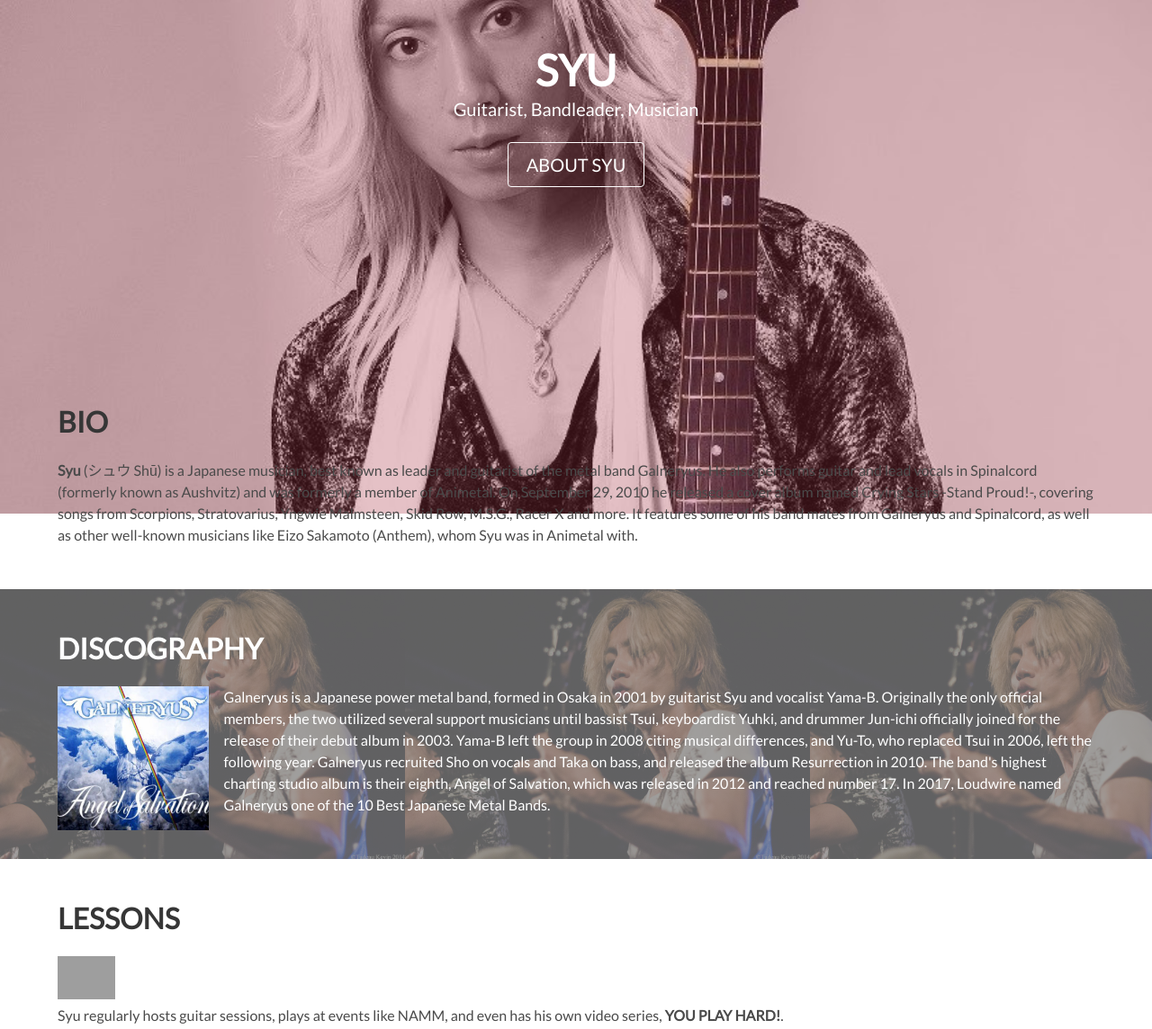
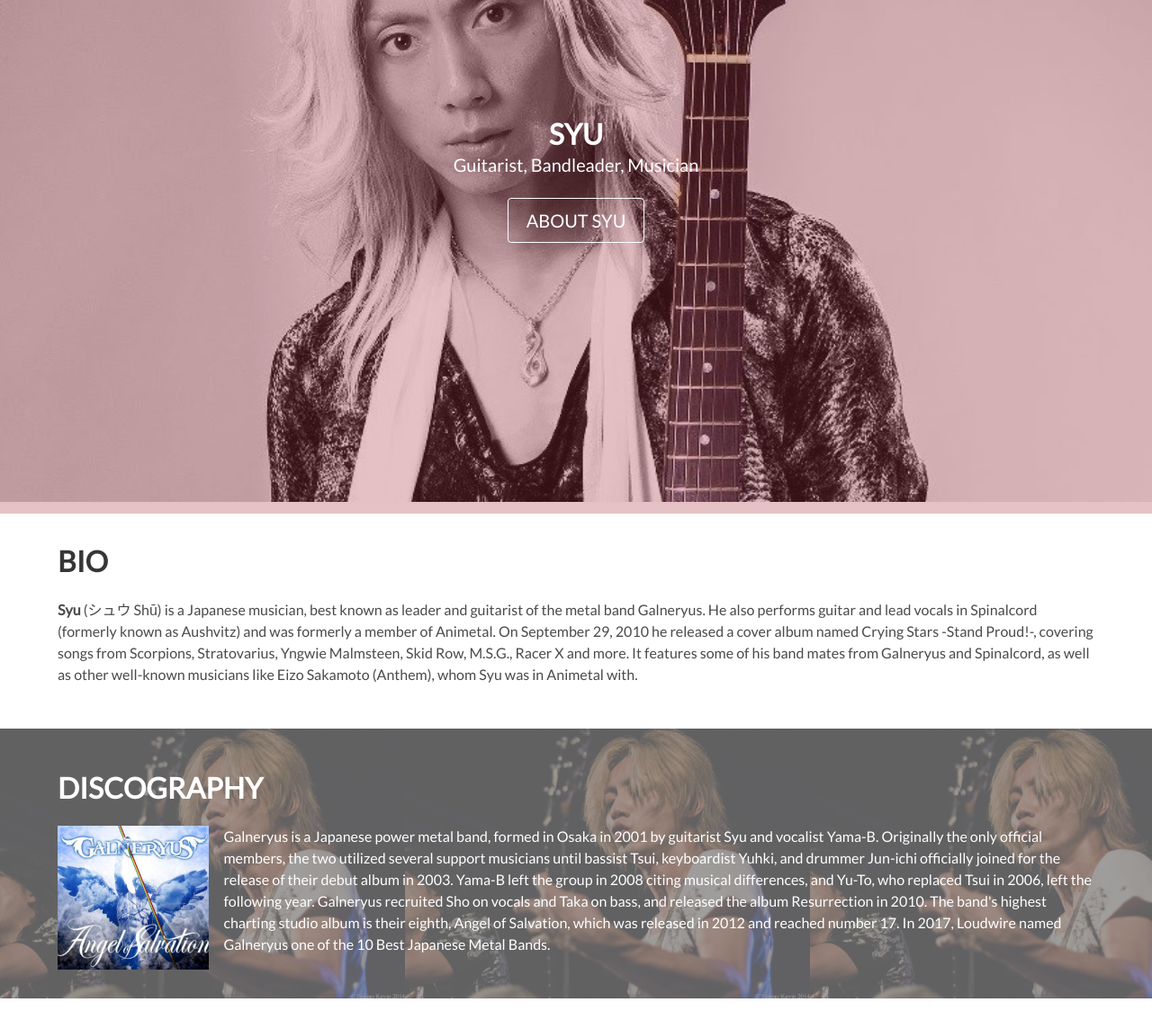
Before and after one commit to tho-samples/syu, a website: page index.html in a window 1280 px wide. Shown: the part 229-1373 px from the top of the page at 90% size. Drawn offline with nearby package versions, Linux system fonts and the light colour scheme; grey boxes are pictures that could not be loaded.

Commit message:
Fixed hero

```diff
--- a/css/style.css
+++ b/css/style.css
@@ -3,7 +3,7 @@
     height: 100%;
 }
 
-body {
+.hero {
     background-image: url('../img/background.jpg');
     background-size: cover;
 }
@@ -21,7 +21,7 @@
     height: 10em;
 }
 
-.field label ,.section-footer p, .section-grey p, .section-grey .title {
+.field label, .section-footer p, .section-grey p, .section-grey .title, .has-text-centered .title, .has-text-centered .subtitle {
     color: white;
 }
 
@@ -31,7 +31,7 @@
 }
 
 .navbar {,
-    background-color: transparent !important;
+background-color: transparent !important;
     position: relative;
     z-index: 999;
 }
--- a/index.html
+++ b/index.html
@@ -11,6 +11,8 @@
     <link rel="stylesheet" href="css/style.css">
 </head>
 <body>
+<section class="hero is-large">
+    <div class="overlay"></div>
     <nav class="navbar is-transparent" role="navigation" aria-label="main navigation">
         <div class="navbar-brand">
             <a class="navbar-item header-item" href="#">
@@ -39,9 +41,8 @@
             </div>
         </div>
     </nav>
-<section class="section section-bg section-main">
-    <div class="overlay"></div>
-    <div class="container">
+    <div class="hero-body">
+        <div class="container has-text-centered">
             <h1 class="title">
                 SYU
             </h1>
@@ -52,8 +53,9 @@
                 ABOUT SYU
             </a>
         </div>
+    </div>
 </section>
-<div id="bio" class="section section-white">
+<section id="bio" class="section section-white">
     <div class="container">
         <h1 class="title">
             BIO
@@ -68,8 +70,8 @@
             Eizo Sakamoto (Anthem), whom Syu was in Animetal with.
         </p>
     </div>
-</div>
-<div id="discography" class="section section-grey">
+</section>
+<section id="discography" class="section section-grey">
     <div class="overlay"></div>
     <div class="container">
         <h1 class="title">
@@ -90,8 +92,8 @@
             In 2017, Loudwire named Galneryus one of the 10 Best Japanese Metal Bands.
         </p>
     </div>
-</div>
-<div id="lessons" class="section section-white">
+</section>
+<section id="lessons" class="section section-white">
     <div class="container">
         <h1 class="title">
             LESSONS
@@ -115,8 +117,8 @@
             YOU PLAY HARD !事務局
         </p>
     </div>
-</div>
-<div id="contact" class="section section-grey">
+</section>
+<section id="contact" class="section section-grey">
     <div class="overlay"></div>
     <div class="container">
         <h1 class="title">
@@ -148,8 +150,8 @@
             </div>
         </form>
     </div>
-</div>
-<div id="footer" class="section section-footer">
+</section>
+<section id="footer" class="section section-footer">
     <div class="container">
         <p>
             This is a sample site, designed and developed by
@@ -161,7 +163,7 @@
             and is not affiliated with any of the aforementioned.
         </p>
     </div>
-</div>
+</section>
 <script src="js/site.js"></script>
 </body>
 </html>
```
Lines whose indentation alone changed are shown as unchanged.
